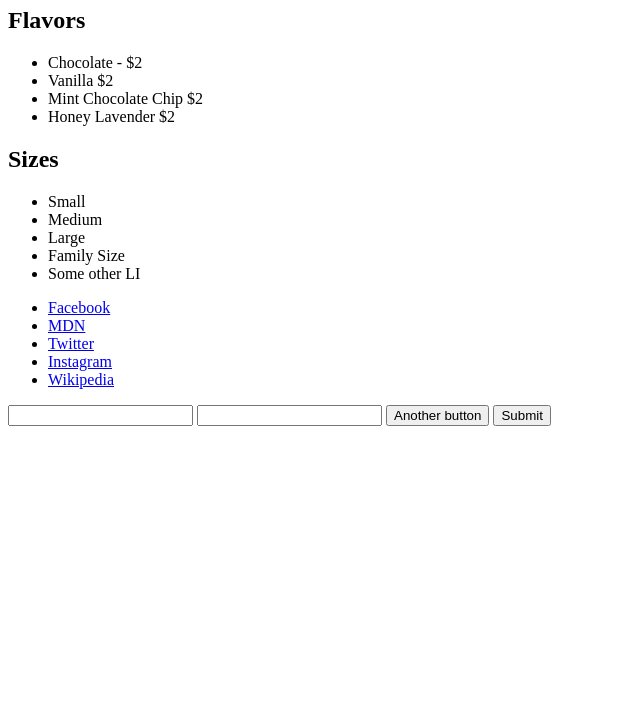
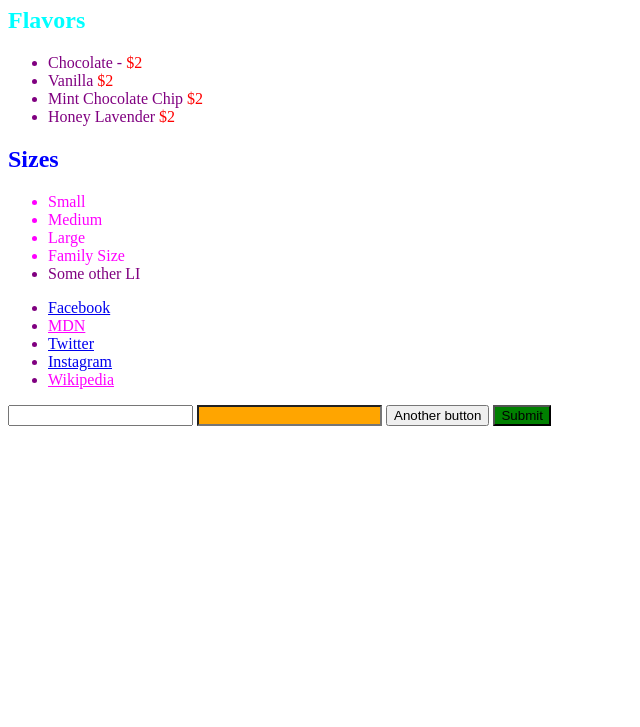
Before and after one commit to mmgmae/practice, a plain HTML site: page html_and_css_bootcamp/u10_v78_cssselectors_exercise.html in a window 1280 px wide. Shown: the part 73-800 px from the top of the page, without its empty margins (0-640 px from the left). Drawn offline with Linux system fonts and the light colour scheme.

Commit message:
complete css selectors exercise

```diff
--- a/html_and_css_bootcamp/u10_v78_cssselectors_exercise.html
+++ b/html_and_css_bootcamp/u10_v78_cssselectors_exercise.html
@@ -5,7 +5,7 @@
     <meta charset="UTF-8">
     <meta http-equiv="X-UA-Compatible" content="IE=edge">
     <meta name="viewport" content="width=device-width, initial-scale=1.0">
-    <link rel="stylesheet" href="u10_v78_cssselectors_exercise.html">
+    <link rel="stylesheet" href="u10_v78_styles.css">
     <title>CSS Selectors Exercise</title>
 </head>
 
--- a/html_and_css_bootcamp/u10_v78_styles.css
+++ b/html_and_css_bootcamp/u10_v78_styles.css
@@ -1,23 +1,49 @@
 /* Make all li elements purple */
 
+li {
+    color: purple;
+}
 
 /* Make all h1s and h2s blue (with one rule) */
 
+h1, h2 {
+    color: blue;
+}
 
 /* Give the element with the id of 'submit' a green background color */
 
+#submit {
+    background-color: green;
+}
 
 /* Make the spans inside the element with the id of 'flavors' red*/
+
+#flavors span {
+    color: red;
+}
 
 
 /* Give the elements with the class 'size' a text color of magenta*/
 
+.size {
+    color: magenta;
+}
+
 
 /*  Select the email input (and ONLY the email input) and give it an orange background color*/
 
-
+input[type="email"] {
+    background-color: orange;
+}
 
 /* Select all links that have an href ending in '.org' and make them magenta*/
 
+a[href$=".org"] {
+    color: magenta;
+}
 
 /* Select the h2 with the class of 'bright' (be careful, other elements have the same class!) and give it a color of cyan */
+
+h2.bright {
+    color: cyan;
+}
```
